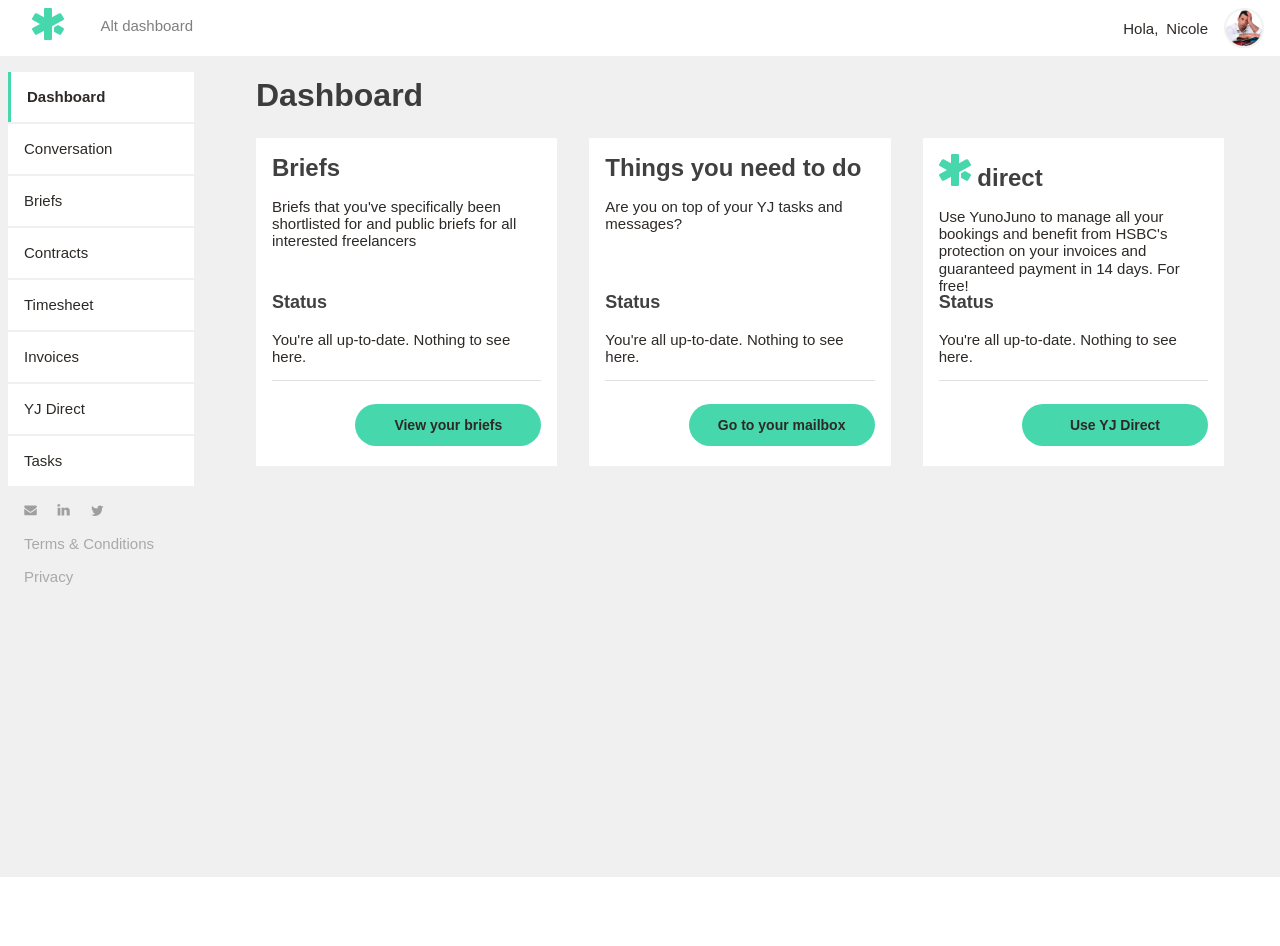
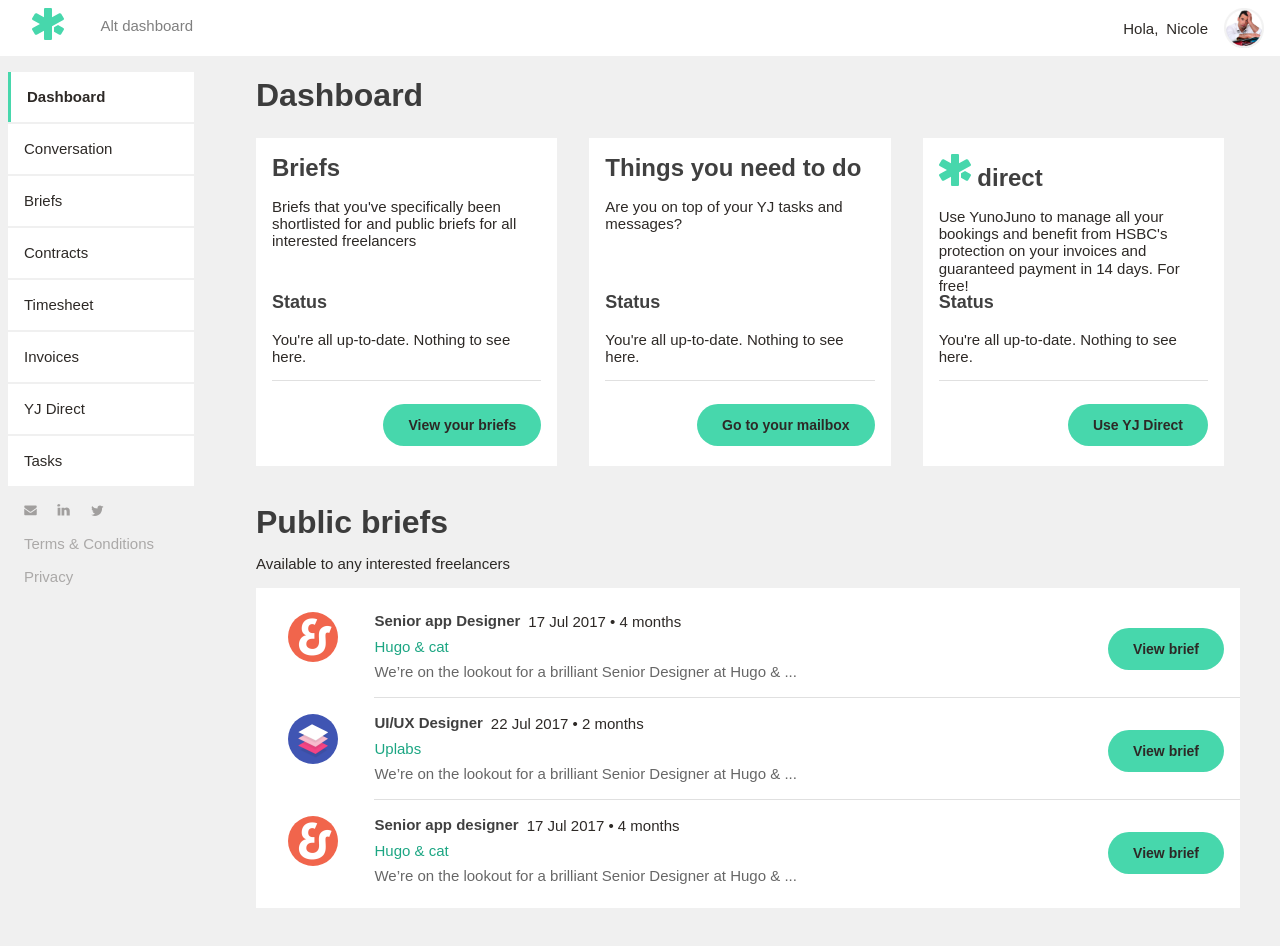
Before and after one commit to james-ciclitira/YJ-prototyping, a plain HTML site: page freelancer-dashboard.html in a window 1280 px wide. Shown: the top 946 px of the page. Before the commit the page ends 877 px from the top, so only its background shows below. Drawn offline with nearby package versions, Linux system fonts and the light colour scheme.

Commit message:
publice briefs added

```diff
--- a/freelancer-dashboard.html
+++ b/freelancer-dashboard.html
@@ -9,7 +9,7 @@
 </head>
 
 <body>
-  <div style='background-color: #F0F0F0;'>
+  <div style='background-color: #F0F0F0; height: 2000px'>
     <header class="w-100 bg-white pv2 ph3 db relative" style="height: 56px">
       <a href="index.html"><img class="pl3 pointer" src="images/logo.svg"></a>
       <div class="dib v-top mt2 pl3-ns pl0">
@@ -40,30 +40,68 @@
           <p class="hint">Privacy</p>
         </div>
       </ul>
-      <article style="margin-left: 240px; margin-right: 40px" class="vh-100">
-        <h1 class="mb2 pl3  ">Dashboard</h1>
+      <article style="margin-left: 240px; margin-right: 40px" >
+        <h1 class="mb2 pl3">Dashboard</h1>
         <div class="w-100">
           <div class="w-third-ns w-50 pa3 dib">
             <div class="bg-white w-100 pa3" style="height: 328px">
               <div style="height: 120px">
               <h2 class="ma0">Briefs</h2>
               <p class="mt3">Briefs that you've specifically been shortlisted for and public briefs for all interested freelancers</p>
-            </div><div style="height: 88px"><h3>Status</h3><p>You're all up-to-date. Nothing to see here.</p></div><hr><button class="br-pill fr pointer pa-button mb2 bg-accent mt2 grow b f6" style="width: 186px" href="#0">View your briefs</button></div>
+            </div><div style="height: 88px"><h3>Status</h3><p>You're all up-to-date. Nothing to see here.</p></div><hr><button class="br-pill fr pointer pa-button mb2 bg-accent mt2 grow b f6" href="#0">View your briefs</button></div>
           </div><div class="w-third-ns w-50 pa3 dib">
             <div class="bg-white w-100 pa3" style="height: 328px">
               <div style="height: 120px">
               <h2 class="ma0">Things you need to do</h2>
               <p class="mt3">Are you on top of your YJ tasks and messages?</p>
-            </div><div style="height: 88px"><h3>Status</h3><p>You're all up-to-date. Nothing to see here.</p></div><hr><button class="br-pill fr pointer pa-button mb2 bg-accent mt2 grow b f6" style="width: 186px" href="#0">Go to your mailbox</button></div>
+            </div><div style="height: 88px"><h3>Status</h3><p>You're all up-to-date. Nothing to see here.</p></div><hr><button class="br-pill fr pointer pa-button mb2 bg-accent mt2 grow b f6" href="#0">Go to your mailbox</button></div>
           </div><div class="w-third-ns w-50 pa3 dib">
             <div class="bg-white w-100 pa3" style="height: 328px">
               <div style="height: 120px">
               <h2 class="ma0 v-top"><img src="images/logo.svg"> direct</h2>
               <p class="mt3">Use YunoJuno to manage all your bookings and benefit from HSBC's protection on your invoices and guaranteed payment in 14 days. For free!</p>
-            </div><div style="height: 88px"><h3>Status</h3><p>You're all up-to-date. Nothing to see here.</p></div><hr><button class="br-pill fr pointer pa-button mb2 bg-accent mt2 grow b f6" style="width: 186px" href="#0">Use YJ Direct</button>
-</div>
+            </div><div style="height: 88px"><h3>Status</h3><p>You're all up-to-date. Nothing to see here.</p></div><hr><button class="br-pill fr pointer pa-button mb2 bg-accent mt2 grow b f6" href="#0">Use YJ Direct</button></div>
           </div>
       </article>
+
+      <div class="pl3" style="margin-left: 240px; margin-right: 40px">
+	   <h1 class="mb2">Public briefs</h1>
+	   <p>Available to any interested freelancers</p>
+	   <div class="w-100 bg-white pv2">
+	   <article class="w-100 relative">
+	   	<img class="clipping br-pill dib v-top ml4 mt3" src="images/employers/cat.png">
+	   	<div class="dib ml4 mt3 v-top">
+	   	<h4 class="dib mv0">Senior app Designer </h4><span class="pl2 v-mid">17 Jul 2017  • 4 months</span>
+	   	<a class="db link mt2" href="https://twitter.com">Hugo & cat</a>
+	   	<p class="mt2 mb3 black-60">We’re on the lookout for a brilliant Senior Designer at Hugo & ...</p>
+	   	</div><button class="br-pill fr pointer pa-button bg-accent grow b f6 mt4 mr3" href="#0">View brief</button>
+	   	<hr class="ma0" style="margin-left: 118px">
+
+	   </article>
+	   <article class="w-100">
+	   	<img class="clipping br-pill dib v-top ml4 mt3" src="images/employers/uplabs.png">
+	   	<div class="dib ml4 mt3 v-top">
+	   	<h4 class="dib mv0">UI/UX Designer </h4><span class="pl2 v-mid">22 Jul 2017  • 2 months</span>
+	   	<a class="db link mt2" href="https://twitter.com">Uplabs</a>
+	   	<p class="mt2 mb3 black-60">We’re on the lookout for a brilliant Senior Designer at Hugo & ...</p>
+	   	</div><button class="br-pill fr pointer pa-button bg-accent grow b f6 mt4 mr3" href="#0">View brief</button><hr class="ma0" style="margin-left: 118px">
+	   </article>
+	   <article class="w-100">
+	   	<img class="clipping br-pill dib v-top ml4 mt3" src="images/employers/cat.png">
+	   	<div class="dib ml4 mt3 v-top">
+	   	<h4 class="dib mv0">Senior app designer </h4><span class="pl2 v-mid">17 Jul 2017  • 4 months</span>
+	   	<a class="db link mt2" href="https://twitter.com">Hugo & cat</a>
+	   	<p class="mt2 mb3 black-60">We’re on the lookout for a brilliant Senior Designer at Hugo & ...</p>
+	   	</div><button class="br-pill fr pointer pa-button bg-accent grow b f6 mt4 mr3" href="#0">View brief</button>
+	   </article>
+
+	   </div>
+
+
+      </div>
+
+
+
       </div>
     </div>
   </div>
--- a/style.css
+++ b/style.css
@@ -73,6 +73,10 @@ button {
 
 .br4 {
   border-radius: 4px
+}
+.clipping {
+  height: 50px;
+  width: 50px;
 }
 
 .ml25 {
```
Also changed, not shown: images/employers/cat.png (added), images/employers/ramotion.png (added), images/employers/uplabs.png (added), images/employers/uxpin.jpg (added).
